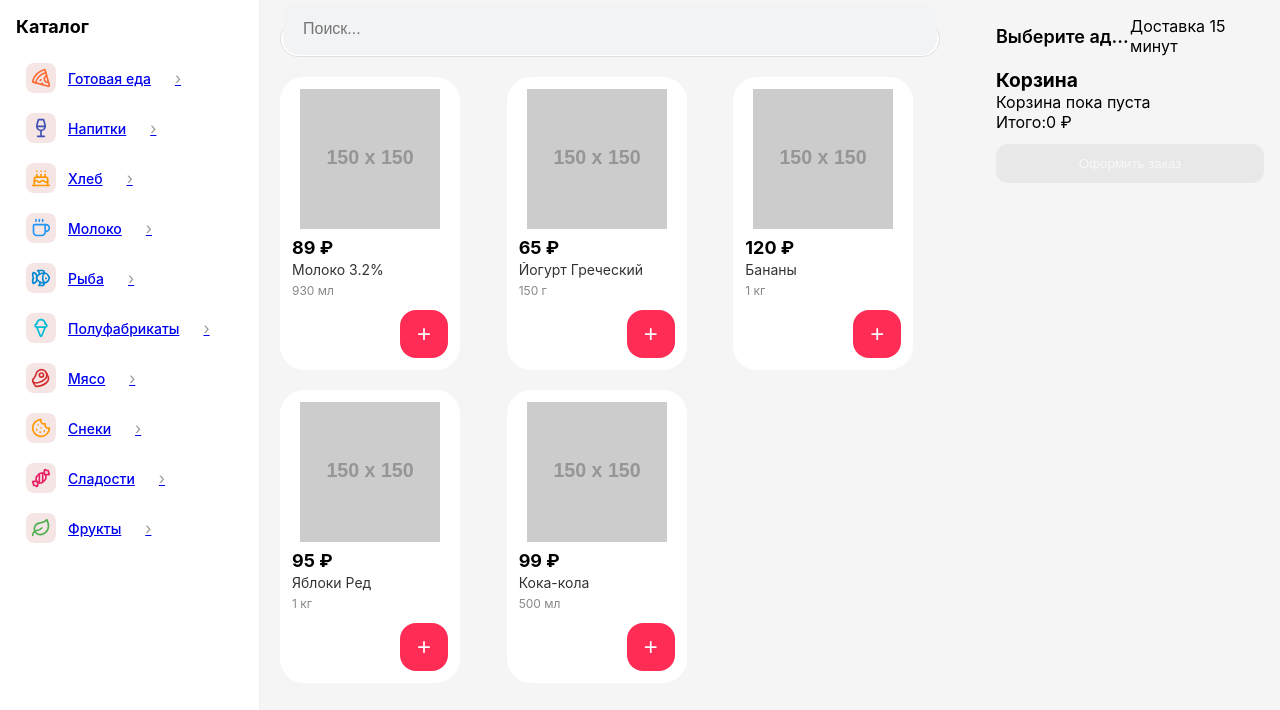
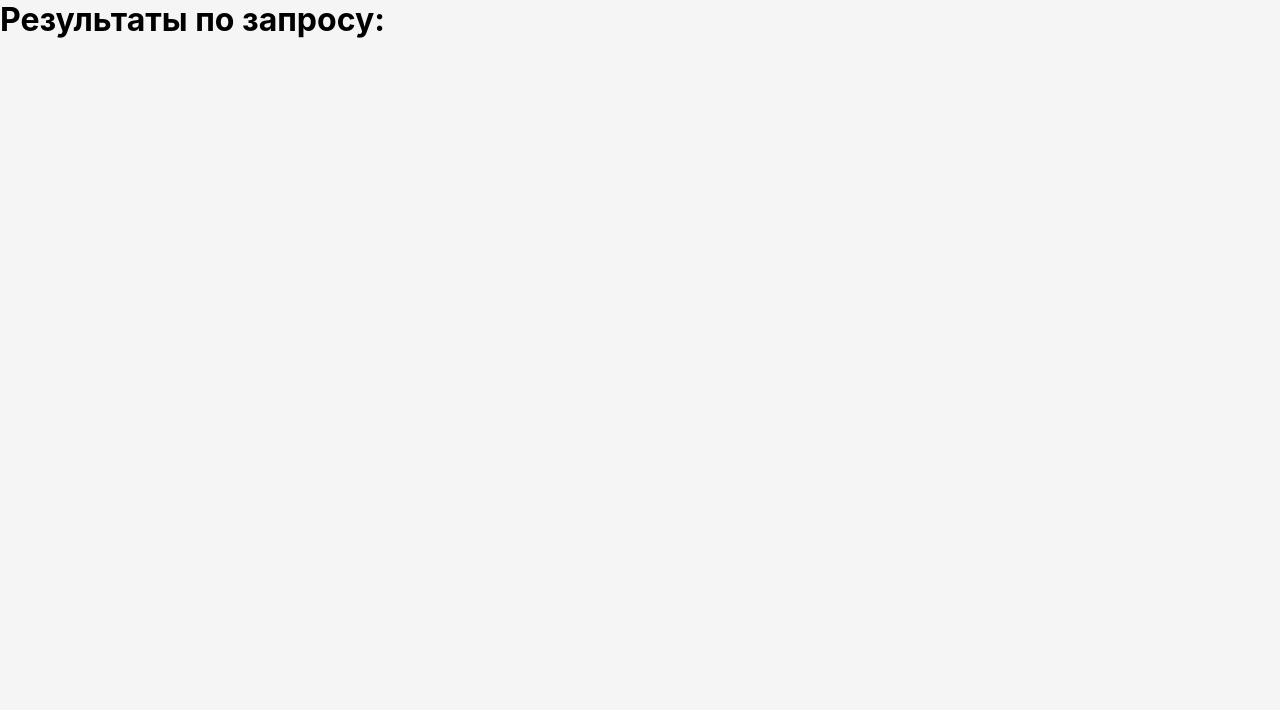
Before and after one commit to Vadim504/cool_boys.io, a React (Vite) app in the folder frontend/: page /search in a window 1280 px wide. Shown: the top 710 px of the page. Built offline with nearby package versions, Linux system fonts and the light colour scheme.

Commit message:
Доделал фильтрацию теперь фильрация работает и по категориям и по поиску

```diff
--- a/frontend/src/App.jsx
+++ b/frontend/src/App.jsx
@@ -1,14 +1,15 @@
-
 // src/App.jsx
 import React from 'react';
-import Home from './pages/Home'; // Убедитесь, что путь верный
+import { BrowserRouter } from 'react-router-dom';
+import AppRouter from './routes/Router'; // Импортируй свой файл с маршрутами
 import './App.css';
 
 const App = () => {
   return (
-    <div className="app">
-      <Home />
-    </div>
+      <div className="app">
+        <AppRouter />
+      </div>
   );
 };
+
 export default App;
--- a/frontend/src/pages/Home.jsx
+++ b/frontend/src/pages/Home.jsx
@@ -19,13 +19,29 @@ const Home = () => {
   const [selectedProduct, setSelectedProduct] = useState(null);
   const { currentAddress, selectAddress } = useAddress();
 
+  // const filteredProducts = useMemo(() => {
+  //   return productsData.filter(p => {
+  //     // 1. Проверка категории
+  //     const decodedCategory = categoryId ? decodeURIComponent(categoryId).toLowerCase().trim() : null;
+  //     const matchesCategory = !decodedCategory || p.category.toLowerCase().trim() === decodedCategory;
+
+  //     // 2. Проверка поиска
+  //     const matchesSearch = p.name.toLowerCase().includes(searchQuery.toLowerCase().trim());
+
+  //     // Должны выполняться ОБА условия
+  //     return matchesCategory && matchesSearch;
+  //   });
+  // }, [categoryId, searchQuery]); // ОБЯЗАТЕЛЬНО оба в одном массиве
+
   const filteredProducts = useMemo(() => {
-    return productsData.filter(p => {
-      if (!categoryId) return true;
-      return p.category.toLowerCase().trim() === categoryId.toLowerCase().trim();
-    });
-  }, [categoryId]);
+  return productsData.filter(p => {
+    // В categoryId теперь сразу попадает "dairy"
+    const matchesCategory = !categoryId || p.category === categoryId;
+    const matchesSearch = p.name.toLowerCase().includes(searchQuery.toLowerCase());
 
+    return matchesCategory && matchesSearch;
+  });
+}, [categoryId, searchQuery]);
   return (
     <div className="container">
       <Sidebar
--- a/frontend/src/pages/SearchPage.jsx
+++ b/frontend/src/pages/SearchPage.jsx
@@ -11,3 +11,4 @@ const SearchPage = () => {
     </div>
   );
 };
+export default SearchPage;
--- a/frontend/src/routes/Router.jsx
+++ b/frontend/src/routes/Router.jsx
@@ -1,15 +1,18 @@
 import { Routes, Route } from "react-router-dom";
 import Home from "../pages/Home";
 // import Profile from "../pages/Profile";
+import SearchPage from "../pages/SearchPage";
 
-function Router() {
+
+function AppRouter() {
   return (
    <Routes>
       <Route path="/" element={<Home />} />
       <Route path="/category/:categoryId" element={<Home />} />
       <Route path="/search" element={<SearchPage />} />
-      <Route path="/checkout" element={<Checkout />} />
+      {/* <Route path="/checkout" element={<Checkout />} />  */}
       {/* <Route path="/profile" element={<Profile />} /> */}
   </Routes>
   );
 }
+export default AppRouter;
```
